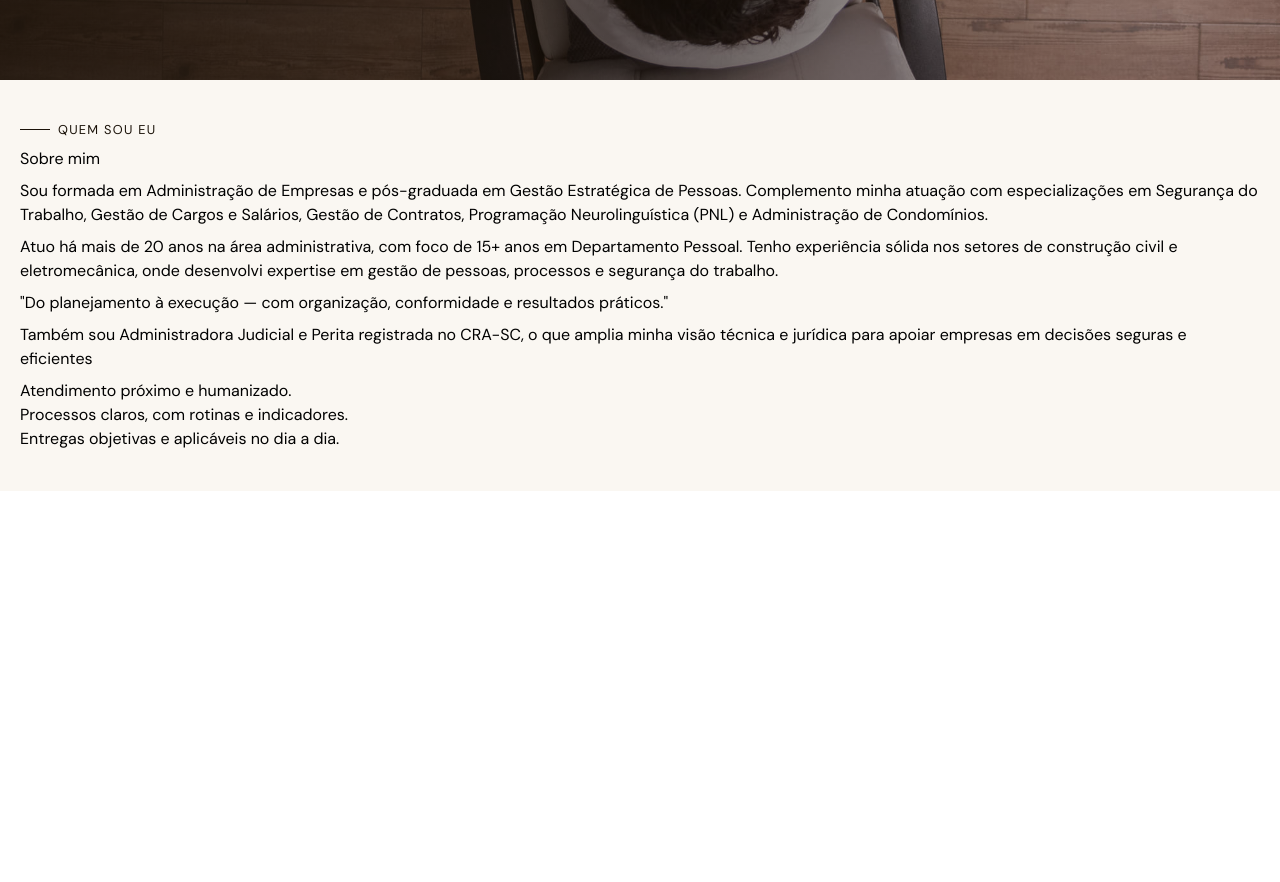
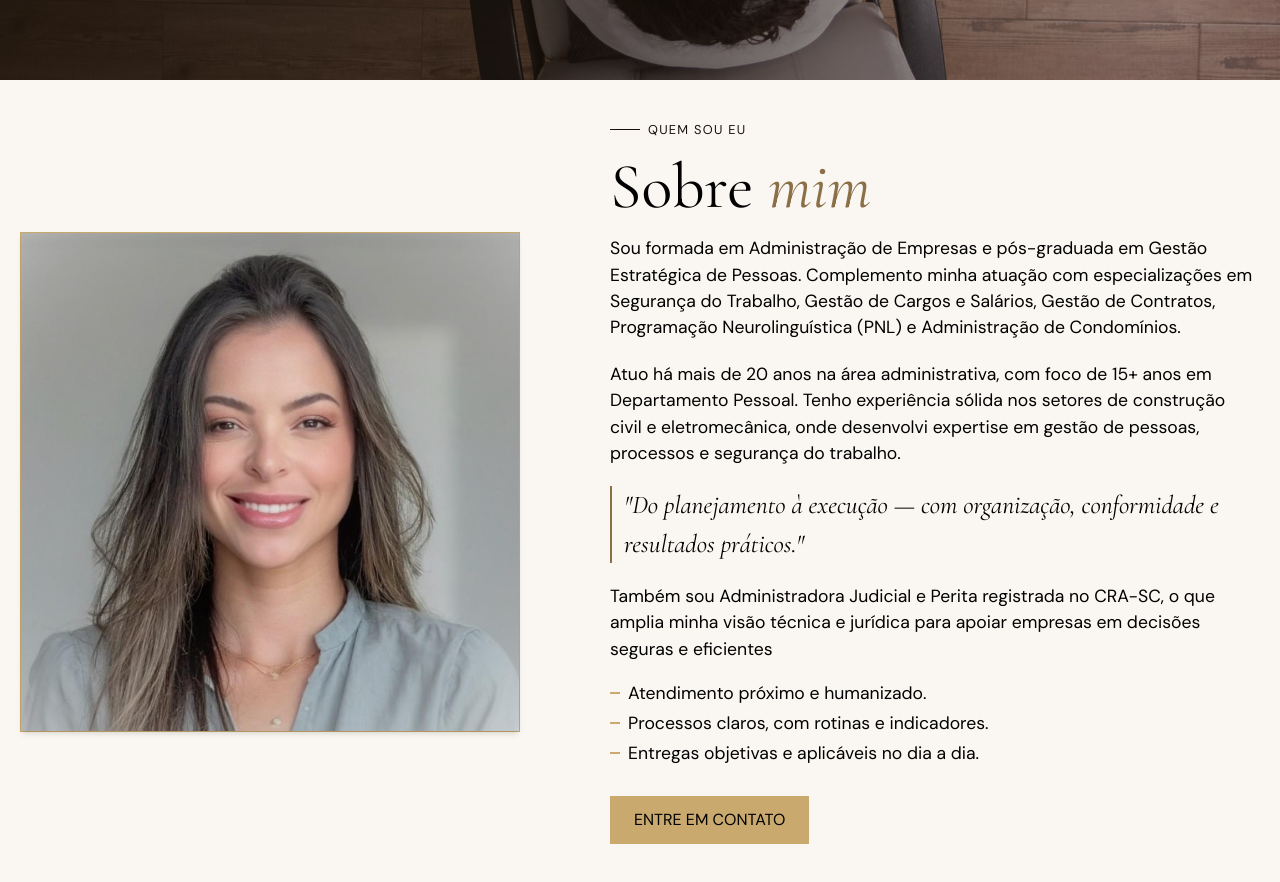
Before and after one commit to guiaap/joelmamatias-web, a React (Vite) app: page / in a window 1280 px wide. Shown: the part 720-1602 px from the top of the page. Before the commit the page ends 1211 px from the top, so only its background shows below. Built offline with nearby package versions, Linux system fonts and the light colour scheme.

Commit message:
chore: sincroniza mudança entre computadores

```diff
--- a/src/components/AboutSection.jsx
+++ b/src/components/AboutSection.jsx
@@ -1,14 +1,88 @@
 import SectionTag from "./SectionTag.jsx";
+import { Link } from "react-router-dom";
+
+import photo from "../assets/images/joelma.jpeg"
+
+export function Avatar() {
+
+    return (
+
+        <div className="order-2 lg:order-1">
+
+            <figure className="
+            relative
+            min-h-[200px] min-w-[200px]
+            max-h-[500px] max-w-[500px]
+            border border-(--primary-gold)
+            ">
+
+                <img
+                src={photo}
+                alt="Foto de Joelma Matias"
+                className="
+                w-full h-full
+                object-cover
+                shadow-md
+                "/>
+
+                <figcaption className="hidden">Foto de Joelma Matias</figcaption>
+
+            </figure>
+
+            <div></div>
+        </div>
+    )
+
+}
+
+export function ContactButton() {
+
+    return (
+
+        <Link to="/#contact"
+        className="
+        inline-block w-fit
+        px-6 py-3
+        uppercase
+        bg-(--primary-gold)
+        transition-colors duration-300
+        hover:bg-(--secondary-gold)
+        ">
+            Entre em contato
+        </Link>
+    )
+}
 
 export default function AboutSection() {
 
     return (
+
         <section id="about">
-            <div>
-                <article className="flex flex-col gap-2">
+
+            <div className="
+            flex flex-col gap-10
+            items-center justify-between
+            max-w-(--container) mx-auto
+
+            lg:flex-row
+            ">
+
+                <Avatar />
+
+                <article className="
+                flex flex-col order-1
+                max-w-[650px]
+
+                lg:order-2
+                ">
+
                     <SectionTag text="Quem sou eu" color="--primary-brown" />
 
-                    <h2>Sobre mim</h2>
+                    <h2 className="font-cormorant text-[clamp(2.5rem,5vw,4rem)]">
+                        Sobre <span className="italic text-(--dark-gold)">mim</span>
+                    </h2>
+
+                    <div className="flex flex-col gap-5 mb-8 text-[clamp(1rem,2vw,1.1rem)]">
 
                         <p>Sou formada em Administração de Empresas e pós-graduada em Gestão Estratégica de Pessoas.
                             Complemento minha atuação com especializações em Segurança do Trabalho, Gestão de Cargos e
@@ -21,7 +95,10 @@ export default function AboutSection() {
                             onde desenvolvi expertise em gestão de pessoas, processos e segurança do trabalho.
                         </p>
 
-                    <p>
+                        <p className="
+                        font-cormorant italic text-[clamp(1.4rem,2vw,1.8rem)]
+                        pl-3 border-l-[2px] border-(--dark-gold)
+                        ">
                             "Do planejamento à execução — com organização, conformidade e resultados práticos."
                         </p>
 
@@ -31,13 +108,28 @@ export default function AboutSection() {
                             seguras e eficientes
                         </p>
 
-                    <ul>
+                        <ul className="
+                        flex flex-col gap-2 leading-tight
+                        [&>li]:flex [&>li]:items-center
+                        [&>li]:before:inline-block
+                        [&>li]:before:content-[' ']
+                        [&>li]:before:w-[10px] [&>li]:before:h-[2px]
+                        [&>li]:before:mr-2
+                        [&>li]:before:bg-(--primary-gold)
+                        ">
                             <li>Atendimento próximo e humanizado.</li>
                             <li>Processos claros, com rotinas e indicadores.</li>
                             <li>Entregas objetivas e aplicáveis no dia a dia.</li>
                         </ul>
+
+                    </div>
+
+                    <ContactButton />
+
                 </article>
+
             </div>
+
         </section>
     )
 }
--- a/src/components/HeroSection.jsx
+++ b/src/components/HeroSection.jsx
@@ -112,14 +112,14 @@ export default function HeroSection() {
             <div className="
             z-15
             flex flex-col gap-5 justify-start
-            w-(--container-large) text-(--white)
+            w-(--container) text-(--white)
             ">
 
                 <SectionTag text="Especialista em Gestão Estratégica" />
 
                 <h1 className="
                 font-cormorant
-                text-[clamp(2.8rem,6vw,7rem)]
+                text-[clamp(2.8rem,6vw,6.5rem)]
                 tracking-tight leading-none
                 ">
                     Gestão estratégica, <br/>
--- a/src/index.css
+++ b/src/index.css
@@ -21,6 +21,7 @@
 
   --primary-gold: #C9A96E;
   --secondary-gold: #E8D4B0;
+  --dark-gold: #8B6F47;
 
   --white: #FFFFFF;
   --black: #000000;
```
Lines whose indentation alone changed are shown as unchanged.
